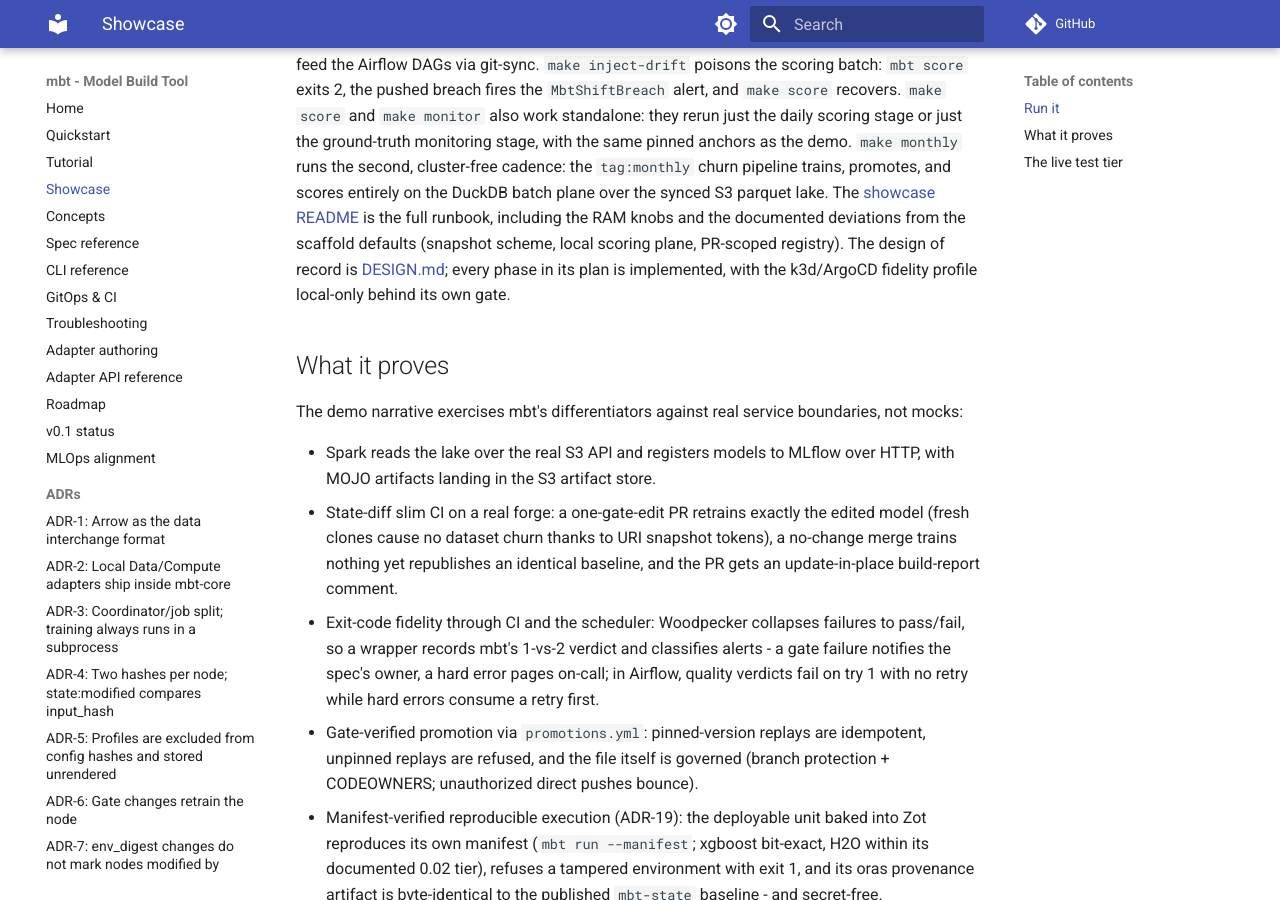
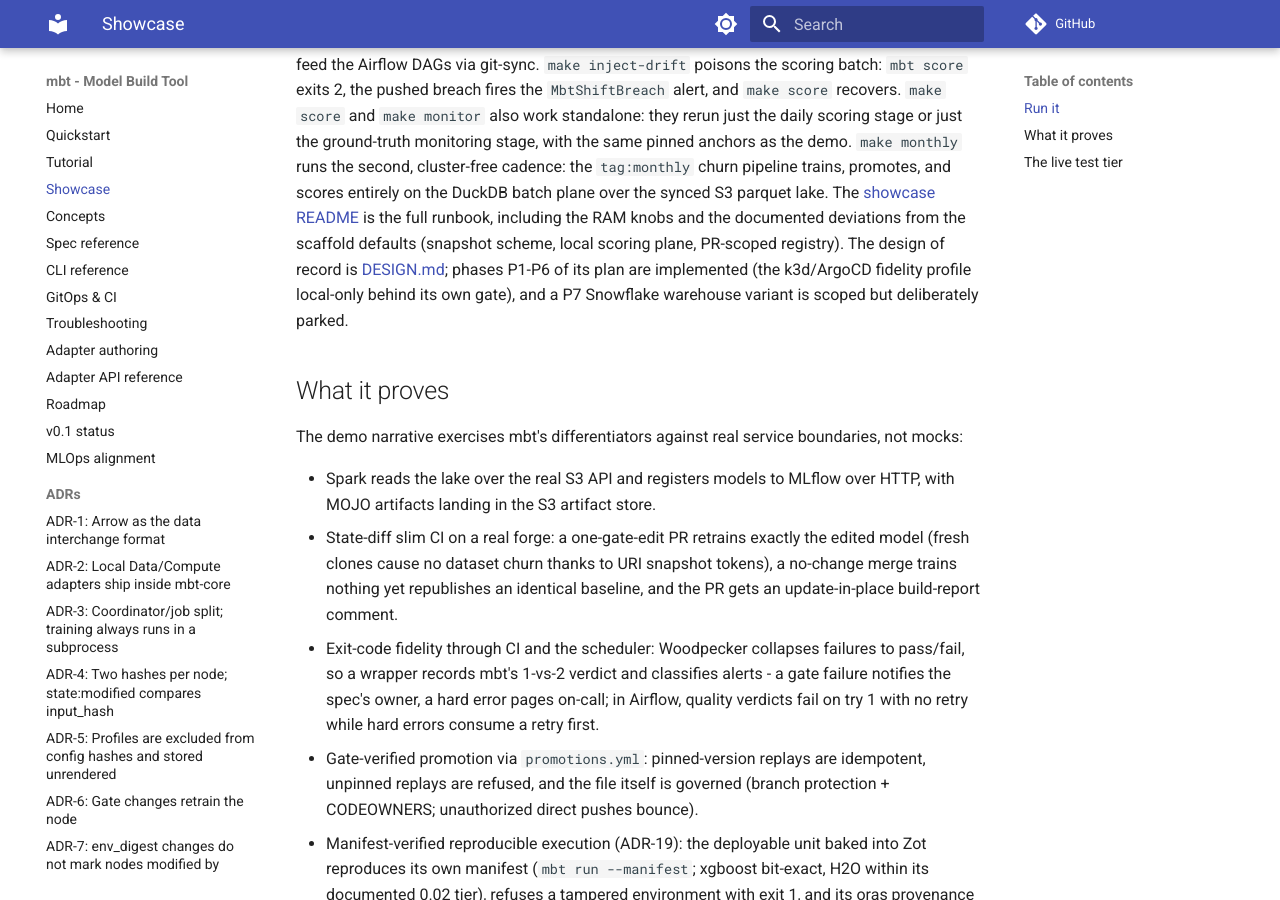
Before and after one commit to satrijandi/mbt, an MkDocs documentation site: the page built from docs/showcase.md, in a window 1280 px wide and 900 px high, scrolled down 1458 px. Built offline with MkDocs 1.6.1 and Material for MkDocs 9.7.7, drawn with Linux system fonts in a browser that asks for light colours; comment, search, counter and statistics services are not loaded.

Commit message:
Docs: record the parked P7 Snowflake warehouse variant scope
ND's direction: Snowflake stays read-only data storage - no
warehouse-resident prediction store. The trimmed scope (contract-1.1 read
side for mbt-snowflake, a host-run warehouse demo project beside the
showcase, triple-gated tests) lives in DESIGN.md's phasing section; the
README and docs/showcase.md phase claims are reworded to stay exactly true.

```diff
--- a/docs/showcase.md
+++ b/docs/showcase.md
@@ -36,7 +36,7 @@ make clean     # down, then also remove the workspace (~/.cache/mbt-showcase/wor
 `make score` and `make monitor` also work standalone: they rerun just the daily scoring stage or just the ground-truth monitoring stage, with the same pinned anchors as the demo.
 `make monthly` runs the second, cluster-free cadence: the `tag:monthly` churn pipeline trains, promotes, and scores entirely on the DuckDB batch plane over the synced S3 parquet lake.
 The [showcase README](https://github.com/satrijandi/mbt/blob/main/examples/showcase/README.md) is the full runbook, including the RAM knobs and the documented deviations from the scaffold defaults (snapshot scheme, local scoring plane, PR-scoped registry).
-The design of record is [DESIGN.md](https://github.com/satrijandi/mbt/blob/main/examples/showcase/DESIGN.md); every phase in its plan is implemented, with the k3d/ArgoCD fidelity profile local-only behind its own gate.
+The design of record is [DESIGN.md](https://github.com/satrijandi/mbt/blob/main/examples/showcase/DESIGN.md); phases P1-P6 of its plan are implemented (the k3d/ArgoCD fidelity profile local-only behind its own gate), and a P7 Snowflake warehouse variant is scoped but deliberately parked.
 
 ## What it proves
 
```
Also changed, not shown: examples/showcase/DESIGN.md (+6 -0 lines), examples/showcase/README.md (+2 -1 lines).
